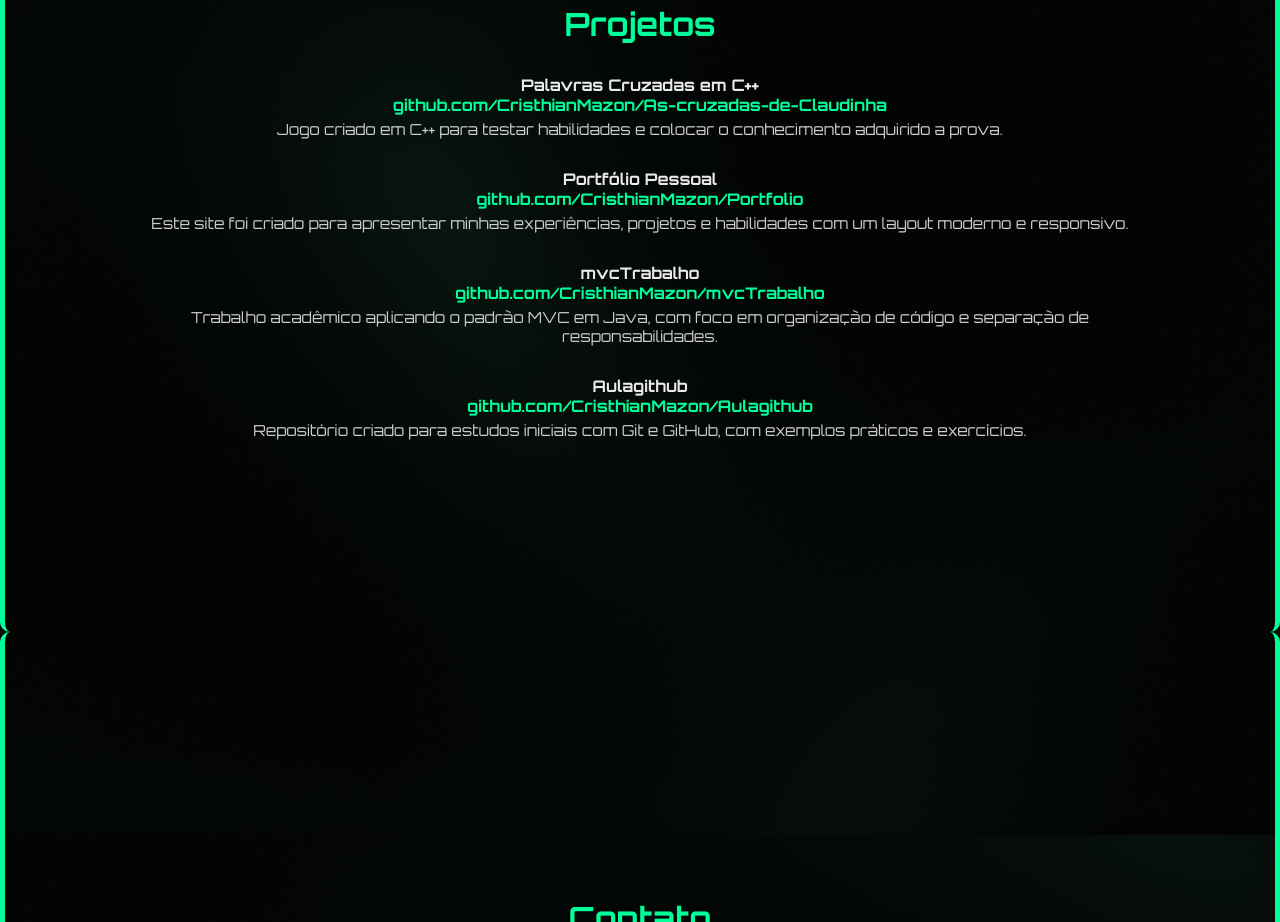
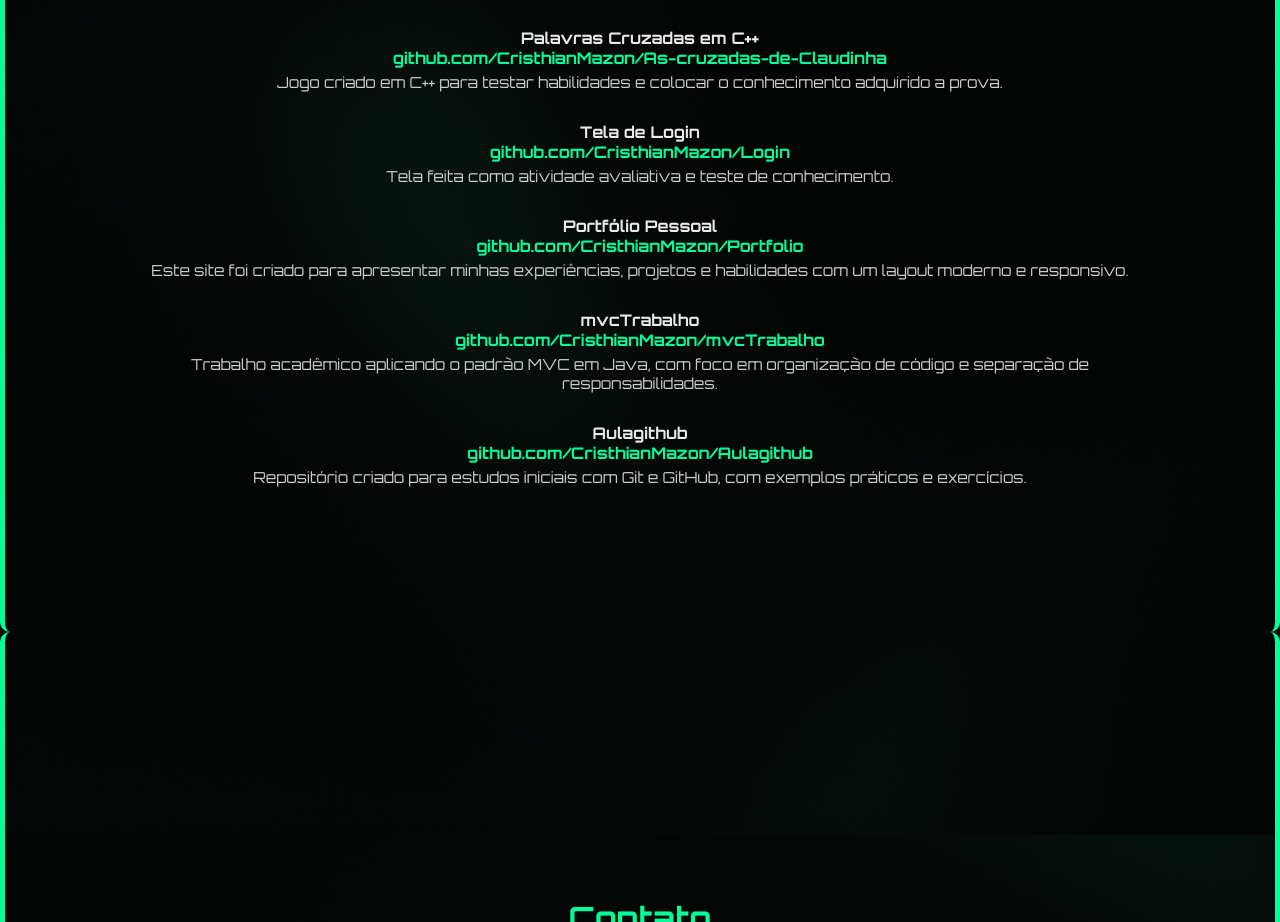
Before and after one commit to CristhianMazon/Portfolio, a plain HTML site: page index.html in a window 1280 px wide. Shown: the part 4285-5207 px from the top of the page. Drawn offline with Linux system fonts and the light colour scheme.

Commit message:
Adição de projeto

```diff
--- a/index.html
+++ b/index.html
@@ -207,6 +207,11 @@
         <span>Jogo criado em C++ para testar habilidades e colocar o conhecimento adquirido a prova.</span>
       </li>
       <li>
+        <strong>Tela de Login</strong><br>
+        <a href="https://github.com/CristhianMazon/Login.git" target="_blank">github.com/CristhianMazon/Login</a><br>
+        <span>Tela feita como atividade avaliativa e teste de conhecimento.</span>
+      </li>
+      <li>
         <strong>Portfólio Pessoal</strong><br>
         <a href="https://github.com/CristhianMazon/Portfolio" target="_blank">github.com/CristhianMazon/Portfolio</a><br>
         <span>Este site foi criado para apresentar minhas experiências, projetos e habilidades com um layout moderno e responsivo.</span>
```
